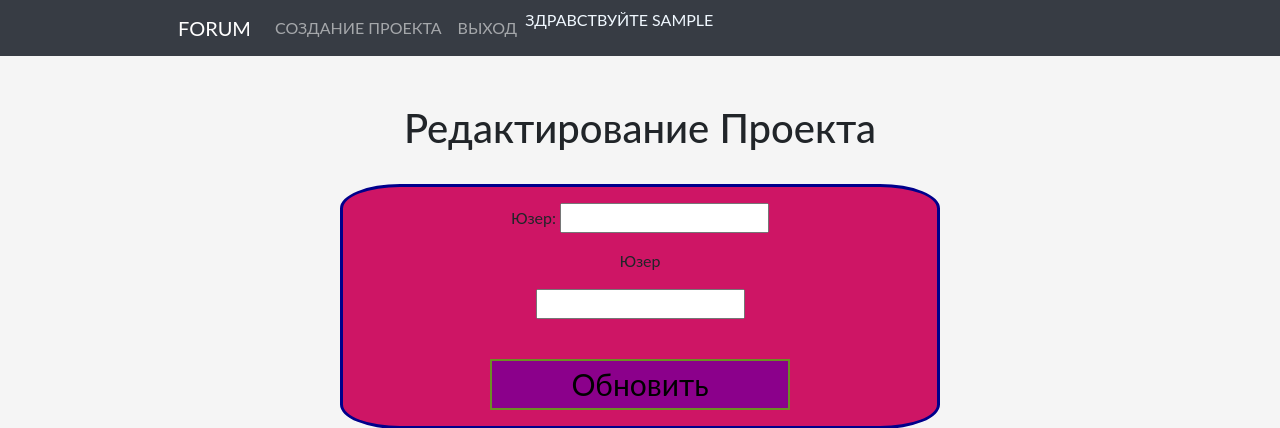
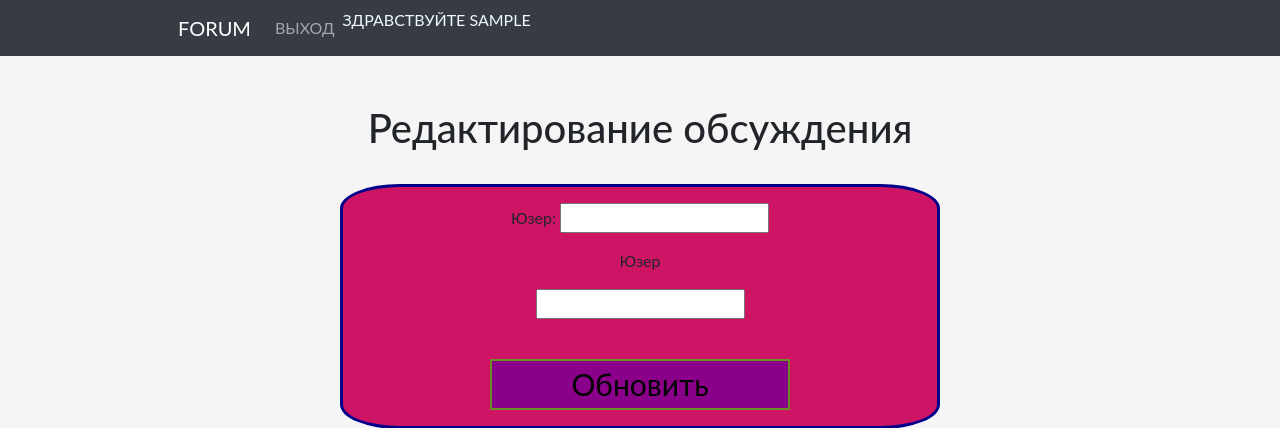
Before and after one commit to PandoraGrims/KKWW-8, a Django app: template forum/web_forum/templates/discus/discus_update_view.html in a window 1280 px wide. Shown: the top 428 px of the page. Run offline with Django 4.2, Linux system fonts and the light colour scheme; the template is opened without the code that fills it: values that come from a table or form of the project are taken from there, others are empty; the visitor is signed in with stand-in values (Sample User, id 1).

Commit message:
внес коррективы, убрал лишний код

```diff
--- a/forum/accounts/forms.py
+++ b/forum/accounts/forms.py
@@ -7,6 +7,7 @@ from django.contrib.auth.forms import UserCreationForm
 class MyUserCreationForm(UserCreationForm):
     first_name = forms.CharField(max_length=30, required=False, label='Имя')
     email = forms.EmailField(required=True, label='Email')
+    avatar_url = forms.URLField(required=True, label='Аватарка')
 
     def clean(self):
         cleaned_data = super().clean()
--- a/forum/accounts/templates/user_create.html
+++ b/forum/accounts/templates/user_create.html
@@ -7,7 +7,7 @@
         <div class="card mb-3 text-center "
              style="background-color: darkcyan; border: 3px solid darkblue; border-radius: 10%; width: 600px;">
             <div class="card-body">
-                    {% include "task_form.html" with button_text="Зарегестрироваться" %}
+                    {% include "user_form.html" with button_text="Зарегестрироваться" %}
 
             </div>
         </div>
--- a/forum/web_forum/templates/answers/create_task.html
+++ b/forum/web_forum/templates/answers/create_task.html
@@ -7,7 +7,7 @@
         <div class="card mb-3 text-center "
              style="background-color: darkcyan; border: 3px solid darkblue; border-radius: 10%; width: 600px;">
             <div class="card-body">
-                    {% include "task_form.html" with button_text="Создать" %}
+                    {% include "user_form.html" with button_text="Создать" %}
 
             </div>
         </div>
--- a/forum/web_forum/templates/answers/update_task.html
+++ b/forum/web_forum/templates/answers/update_task.html
@@ -7,7 +7,7 @@
         <div class="card mb-3 text-center "
              style="background-color: darkcyan; border: 3px solid darkblue; border-radius: 10%; width: 600px;">
             <div class="card-body">
-                    {% include "task_form.html" with button_text="Обновить" %}
+                    {% include "user_form.html" with button_text="Обновить" %}
             </div>
         </div>
     </div>
--- a/forum/web_forum/templates/discus/discus_detail_view.html
+++ b/forum/web_forum/templates/discus/discus_detail_view.html
@@ -27,6 +27,7 @@
              style="max-width: 70%; border: 3px solid darkblue; background-color: #ce1565; text-align: center">
 
             <div class="card-body">
+                <img src="{{ request.user.avatar }}" class="img-fluid " alt="User Avatar">
                 <h1 class="card-title" style="border-bottom: 2px solid darkblue; border-radius: 10px">
                     Тема: {{ discus.title }}</h1>
                 <p class="card-text" style="font-size: 26px;">Описание: {{ discus.description }}</p>
@@ -71,6 +72,7 @@
 
                     <div class="card w-100" style="border: 3px solid #1395a9; background-color: #ce1565">
                         <div class="card-body ">
+                            <img src="{{ request.user.avatar }}" class="img-fluid " alt="User Avatar">
                             <p class="card-text card-text-1 text-uppercase"
                                style="font-size: 36px;">Пользователь: {{ answer.name }}</p>
                             <p class="card-text card-text-1 text-uppercase"
--- a/forum/web_forum/templates/discus/discus_update_view.html
+++ b/forum/web_forum/templates/discus/discus_update_view.html
@@ -1,20 +1,20 @@
 {% extends "base_html_my.html" %}
 {% block link %}
-    {% if request.user.is_authenticated %}
-    <li class="nav-item">
-        <a class="nav-link" href="{% url "web_forum:project_add" %}">Создание проекта</a>
-    </li>
-    {% endif %}
+{#    {% if request.user.is_authenticated %}#}
+{#    <li class="nav-item">#}
+{#        <a class="nav-link" href="{% url "web_forum:project_add" %}">Создание проекта</a>#}
+{#    </li>#}
+{#    {% endif %}#}
 {% endblock %}
-{% block title %}Редактирование задачи{% endblock %}
+{% block title %}Редактирование обсуждения{% endblock %}
 
 {% block content %}
-    <h1 class="title_create_good pt-5 pb-4 text-center">Редактирование Проекта</h1>
+    <h1 class="title_create_good pt-5 pb-4 text-center">Редактирование обсуждения</h1>
     <div class="d-flex justify-content-center">
         <div class="card mb-3 text-center "
              style="background-color: #ce1565; border: 3px solid darkblue; border-radius: 10%; width: 600px;">
             <div class="card-body">
-                    {% include "project_form.html" with button_text="Обновить" %}
+                    {% include "discus_form.html" with button_text="Обновить" %}
             </div>
         </div>
     </div>
--- a/forum/web_forum/templates/discus/project_create_view.html
+++ b/forum/web_forum/templates/discus/project_create_view.html
@@ -8,7 +8,7 @@
         <div class="card mb-3 text-center "
              style="background-color: #ce1565; border: 3px solid darkblue; border-radius: 10%; width: 600px;">
             <div class="card-body">
-                    {% include "project_form.html" with button_text="Создать" %}
+                    {% include "discus_form.html" with button_text="Создать" %}
 
             </div>
         </div>
--- a/forum/web_forum/templates/user/add_user_to_project.html
+++ b/forum/web_forum/templates/user/add_user_to_project.html
@@ -8,7 +8,7 @@
         <div class="card mb-3 text-center "
              style="background-color: #ce1565; border: 3px solid darkblue; border-radius: 10%; width: 600px;">
             <div class="card-body">
-                    {% include "project_form.html" with button_text="Добавить" %}
+                    {% include "discus_form.html" with button_text="Добавить" %}
 
             </div>
         </div>
```
Also changed, not shown: forum/web_forum/templates/discus/discus_list.html (+16 -1 lines), forum/web_forum/templates/discus_form.html (renamed from forum/web_forum/templates/project_form.html), forum/web_forum/templates/user_form.html (renamed from forum/web_forum/templates/task_form.html). Lines whose indentation alone changed are shown as unchanged.
